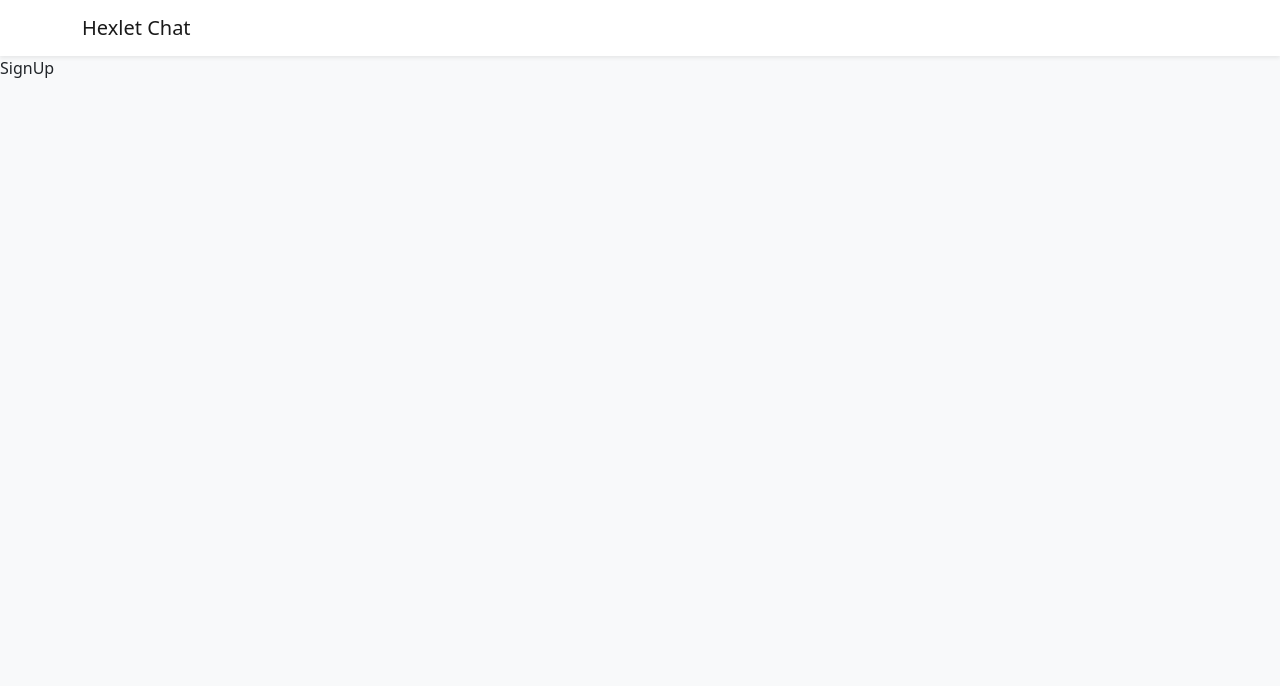
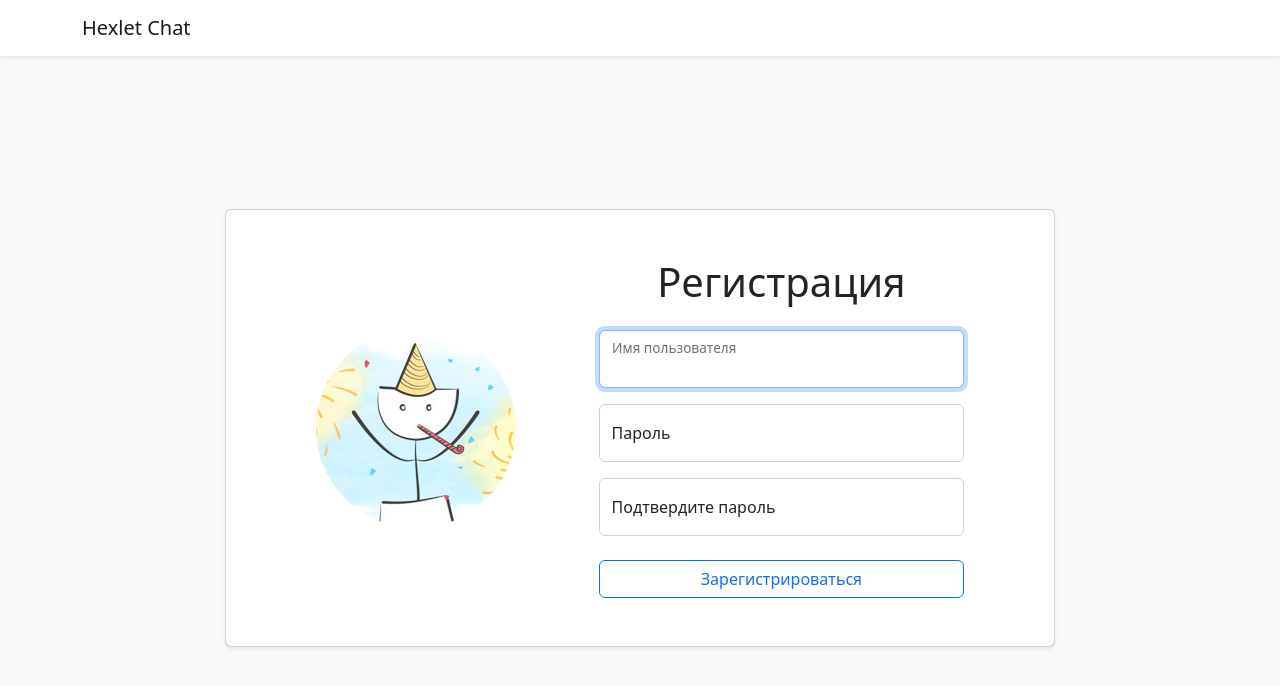
Before and after one commit to AleksKostin/real-time-chat, a React (Create React App) app in the folder frontend/: page /signup in a window 1280 px wide. Shown: the top 686 px of the page. Built offline with nearby package versions, Linux system fonts and the light colour scheme; no server answers.

Commit message:
added registration form

```diff
--- a/frontend/src/components/App.jsx
+++ b/frontend/src/components/App.jsx
@@ -5,6 +5,7 @@ import {
   Route,
 } from 'react-router-dom';
 // import { ToastContainer } from 'react-toastify';
+import { useSelector } from 'react-redux';
 import Navbar from './Navbar.jsx';
 import AuthProvider from '../context/AuthProvider.jsx';
 import RequareAuth from '../hoc/RequareAuth.jsx';
@@ -14,11 +15,13 @@ import NotFoundPage from '../pages/NotFoundPage.jsx';
 import SignUpPage from '../pages/SignUpPage.jsx';
 
 const App = () => {
+  const fetching = useSelector((state) => state.channels.loadingStatus);
+
   return (
     <AuthProvider>
       <BrowserRouter>
         <div className="d-flex flex-column h-100">
-          <Navbar />
+          {fetching !== 'loading' && <Navbar />}
           <Routes>
             <Route
               path="/"
--- a/frontend/src/components/LoginForm.jsx
+++ b/frontend/src/components/LoginForm.jsx
@@ -17,7 +17,7 @@ const LoginForm = () => {
     password: yup.string().trim(),
   });
 
-  const inputFildsClass = cn('form-control', !isValid && 'is-invalid');
+  const inputFieldsClass = cn('form-control', !isValid && 'is-invalid');
 
   const formik = useFormik({
     initialValues: {
@@ -49,7 +49,7 @@ const LoginForm = () => {
           required
           placeholder="Ваш ник"
           id="username"
-          className={inputFildsClass}
+          className={inputFieldsClass}
           value={formik.values.username}
           onChange={formik.handleChange}
           autoFocus
@@ -67,7 +67,7 @@ const LoginForm = () => {
           placeholder="Пароль"
           type="password"
           id="password"
-          className={inputFildsClass}
+          className={inputFieldsClass}
           value={formik.values.password}
           onChange={formik.handleChange}
         />
--- /dev/null
+++ b/frontend/src/components/SignUpForm.jsx
@@ -0,0 +1,122 @@
+import React, { useState } from 'react';
+import {
+  Button,
+  Form,
+} from 'react-bootstrap';
+import { useFormik } from 'formik';
+import * as yup from 'yup';
+import { routes } from '../routes.js';
+import { useAuth } from '../hooks/useAuth.js';
+import { useNavigate } from 'react-router-dom';
+import axios from 'axios';
+
+const SignUpForm = () => {
+  const { signIn } = useAuth();
+  const navigate = useNavigate();
+
+  const validationSchema = yup.object().shape({
+    username: yup
+      .string()
+      .trim()
+      .min(3, 'От 3 до 20 символов')
+      .max(20, 'От 3 до 20 символов')
+      .required('Обязательное поле'),
+    password: yup
+      .string()
+      .trim()
+      .min(6, 'Не менее 6 символов')
+      .required('Обязательное поле'),
+    confirmPassword: yup
+      .string()
+      .trim()
+      .oneOf([yup.ref('password'), null], 'Пароли должны совпадать'),
+  });
+
+  const formik = useFormik({
+    initialValues: {
+      username: '',
+      password: '',
+      confirmPassword: '',
+    },
+    validationSchema,
+    onSubmit: async (values) => {
+      try {
+        const newUser = {
+          username: values.username,
+          password: values.password,
+        };
+        const response = await axios.post(routes.signUpPath(), newUser);
+        signIn(response.data);
+        navigate('/');
+      } catch (e) {
+        console.log(e)
+      }
+    }
+  });
+
+  return (
+    <Form className="w-50" onSubmit={formik.handleSubmit}>
+      <h1 className="text-center mb-4">Регистрация</h1>
+      <Form.Floating className="mb-3">
+        <Form.Control
+          placeholder="Имя пользователя"
+          name="username"
+          autocomplete="username"
+          required
+          id="username"
+          value={formik.values.username}
+          onChange={formik.handleChange}
+          onBlur={formik.handleBlur}
+          isInvalid={formik.errors.username && formik.touched.username}
+          autoFocus
+        />
+        <Form.Label htmFor="username">Имя пользователя</Form.Label>
+        <Form.Control.Feedback type="invalid" tooltip placement="right">
+          {formik.errors.username}
+        </Form.Control.Feedback>
+      </Form.Floating>
+      <Form.Floating className="mb-3">
+        <Form.Control
+          placeholder="Пароль"
+          name="password"
+          aria-describedby="passwordHelpBlock"
+          required
+          type="password"
+          id="password"
+          autocomplete="new-password"
+          value={formik.values.password}
+          onChange={formik.handleChange}
+          onBlur={formik.handleBlur}
+          isInvalid={formik.errors.password && formik.touched.password}
+        />
+        <Form.Control.Feedback type="invalid" tooltip placement="right">
+          {formik.errors.password}
+        </Form.Control.Feedback>
+        <Form.Label htmlFor="password">Пароль</Form.Label>
+      </Form.Floating>
+      <Form.Floating className="mb-4">
+        <Form.Control
+          placeholder="Подтвердите пароль"
+          name="confirmPassword"
+          required
+          autocomplete="new-password"
+          type="password"
+          id="confirmPassword"
+          value={formik.values.confirmPassword}
+          onChange={formik.handleChange}
+          onBlur={formik.handleBlur}
+          isInvalid={formik.errors.confirmPassword && formik.touched.confirmPassword}
+        />
+        <Form.Control.Feedback type="invalid" tooltip placement="right">
+          {formik.errors.confirmPassword}
+        </Form.Control.Feedback>
+        <Form.Label htmlFor="confirmPassword">Подтвердите пароль</Form.Label>
+      </Form.Floating>
+      <Button type="submit" variant="outline-primary" className="w-100">
+        Зарегистрироваться
+      </Button>
+    </Form>
+  );
+};
+
+export default SignUpForm;
--- a/frontend/src/components/modals/Add.jsx
+++ b/frontend/src/components/modals/Add.jsx
@@ -58,6 +58,7 @@ const Add = () => {
           <Form.Control
             className='mb-2'
             name='name'
+            autoComplete='username'
             id='name'
             value={formik.values.name}
             onChange={formik.handleChange}
--- a/frontend/src/hoc/RequareAuth.jsx
+++ b/frontend/src/hoc/RequareAuth.jsx
@@ -9,6 +9,6 @@ const RequareAuth = ({ children }) => {
     return !user ? <Navigate to="/login" /> : children;
   }
   return !user ? children : <Navigate to="/" />;
-}
+};
 
 export default RequareAuth;
--- a/frontend/src/pages/HomePage.jsx
+++ b/frontend/src/pages/HomePage.jsx
@@ -20,8 +20,8 @@ const HomePage = () => {
   return (
     fetching === 'loading'
       ? (
-        <div className='justify-content-center align-content-center h-100 d-flex'>
-          <Spinner animation="grow" variant="primary">
+        <div className='justify-content-center align-self-center flex-column h-100 d-flex'>
+          <Spinner animation="grow" variant="secondary">
             <span className="visually-hidden">Loading...</span>
           </Spinner>
         </div>
--- a/frontend/src/pages/SignUpPage.jsx
+++ b/frontend/src/pages/SignUpPage.jsx
@@ -1,9 +1,22 @@
 import React from 'react';
+import totaRegistration from '../assets/totaRegistration.jpeg'
+import SignUpForm from '../components/SignUpForm.jsx';
 
 const SignUpPage = () => {
   return (
-    <div>
-      SignUp
+    <div className="container-fluid h-100">
+      <div className='row justify-content-center align-content-center h-100'>
+        <div className="col-12 col-md-8 col-xxl-6">
+          <div className="card shadow-sm">
+            <div className="card-body d-flex flex-column flex-md-row justify-content-around align-items-center p-5">
+              <div>
+                <img src={totaRegistration} className="rounded-circle" alt="Регистрация" />
+              </div>
+              <SignUpForm />
+            </div>
+          </div>
+        </div>
+      </div>
     </div>
   );
 }
--- a/frontend/src/routes.js
+++ b/frontend/src/routes.js
@@ -1,4 +1,5 @@
 export const routes = {
   loginPath: () => ['/api/v1', 'login'].join('/'),
   dataPath: () => ['/api/v1', 'data'].join('/'),
+  signUpPath: () => ['/api/v1', 'signup'].join('/'),
 };
```
Also changed, not shown: frontend/src/assets/totaRegistration.jpeg (added), 1 other file (tests, documents, lock files or other folders).
